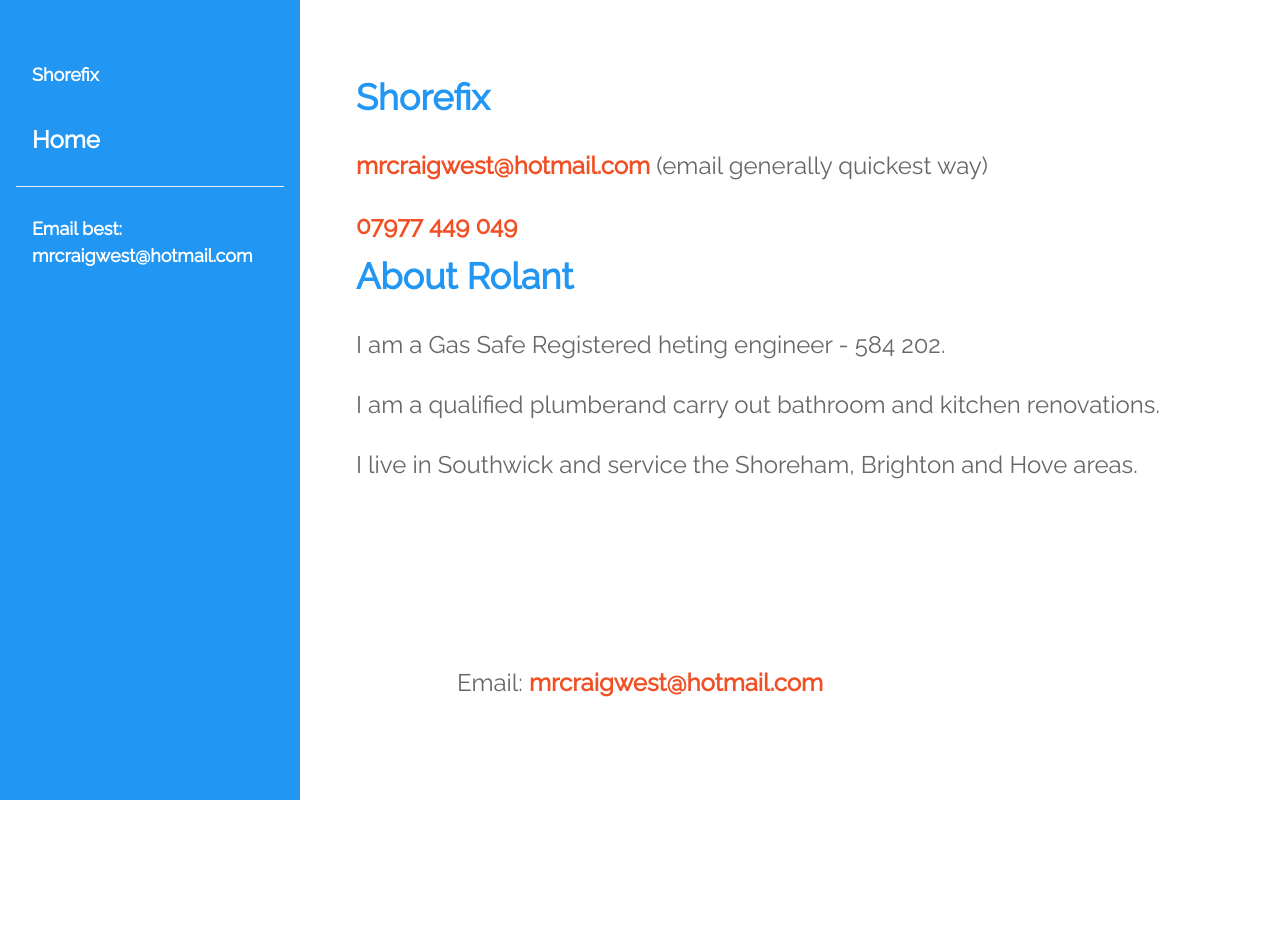
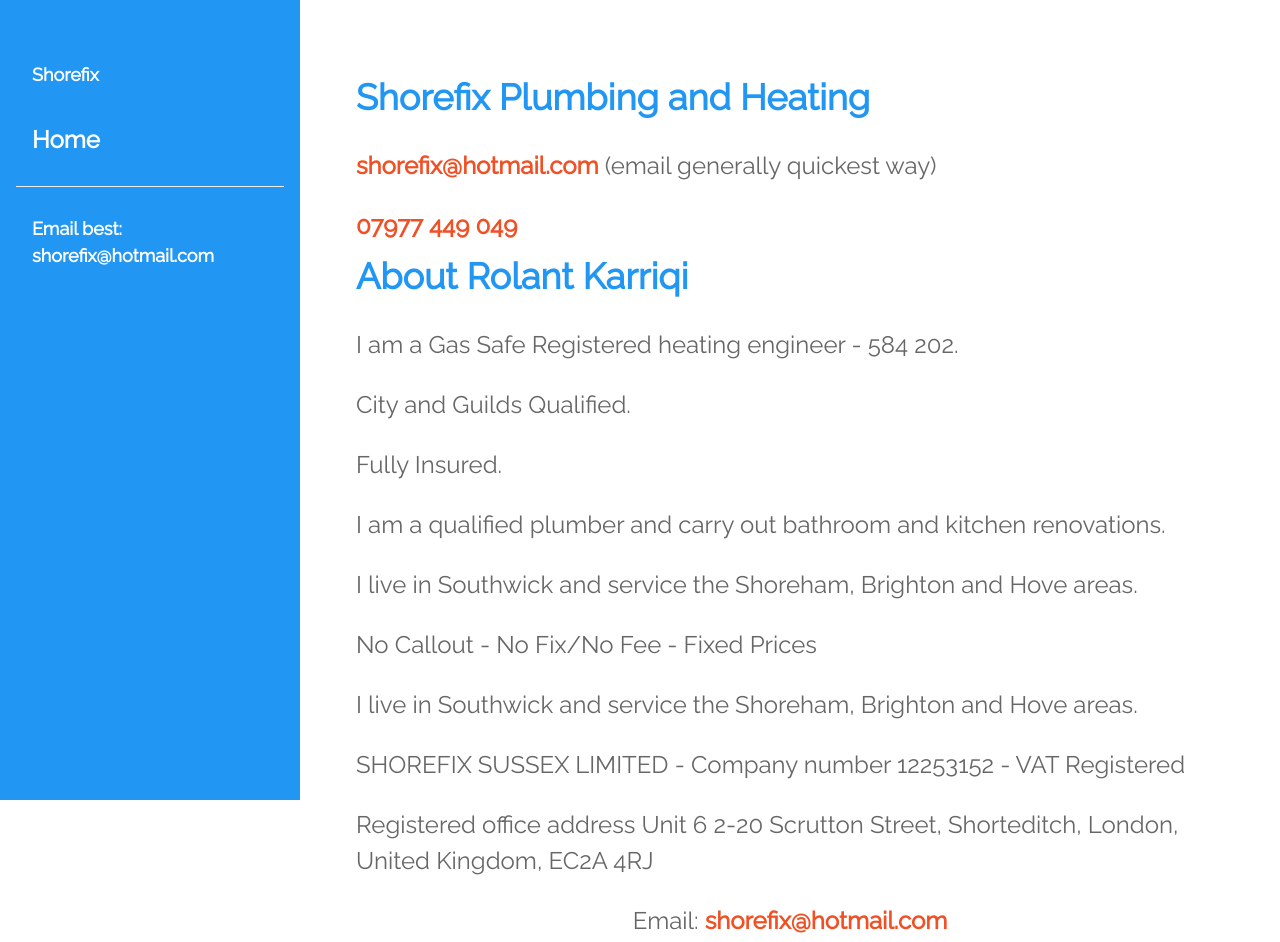
Before and after one commit to Python-Test-Engineer/ShoreFix.uk, a plain HTML site: page index.html in a window 1280 px wide. Before the commit the page ends 800 px from the top, so only its background shows below. Drawn offline with Linux system fonts and the light colour scheme; files that its build step writes are made by us from their sources.

Commit message:
Change email

```diff
--- a/index.html
+++ b/index.html
@@ -15,7 +15,7 @@
   <link rel="stylesheet" href="https://fonts.googleapis.com/css?family=Raleway" />
   <link rel="preconnect" href="https://fonts.gstatic.com" />
   <link rel="shortcut icon" type="image/x-icon" href="favicon.ico" />
-  <title>01273builders.co.uk</title>
+  <title>ShoreFix Plumbing and Heating</title>
 </head>
 
 <body>
@@ -34,8 +34,9 @@
             <a href="#work" onclick="w3_close()" class="w3-xlarge w3-bar-item w3-button w3-hover-white">Work</a>
             <a href="#prices" onclick="w3_close()" class="w3-xlarge w3-bar-item w3-button w3-hover-white">Prices</a> -->
       <hr />
-      <a href="mailto:mrcraigwest@hotmail.com" class="w3-large w3-bar-item w3-button w3-hover-white">Email best:
-        mrcraigwest@hotmail.com</a>
+      <a href="mailto:shorefix@hotmail.com?subject=EnquiryFromCard"
+        class="w3-large w3-bar-item w3-button w3-hover-white">Email best:
+        shorefix@hotmail.com</a>
 
 
 
@@ -45,7 +46,7 @@
   <!-- Top menu on small screens -->
   <header class="w3-container w3-xlarge w3-top w3-hide-large w3-blue w3-xlarge w3-padding">
     <a href="javascript:void(0)" class="w3-button w3-blue w3-margin-right" onclick="w3_open()">☰</a>
-    <span style="font-size:10px">Shorefix</span>
+    <span style="font-size:10px">Shorefix Plumbing and Heating</span>
   </header>
   <!-- Overlay effect when opening sidebar on small screens -->
   <div class="w3-overlay w3-hide-large" onclick="w3_close()" style="cursor: pointer" title="close side menu"
@@ -54,12 +55,13 @@
   <div class="w3-main" style="margin-left: 340px; margin-right: 40px">
     <!-- Header -->
     <div class="w3-container" style="margin-top: 60px" id="header">
-      <h1 class="w3-xxlarge w3-text-blue"><b>Shorefix</b>
+      <h1 class="w3-xxlarge w3-text-blue"><b>Shorefix Plumbing and Heating</b>
 
 
       </h1>
       <p>
-        <a href="mailto:mrcraigwest@hotmail.com">mrcraigwest@hotmail.com</a> (email generally quickest way)
+        <a href="mailto:shorefix@hotmail.com?subject=EnquiryFromCard">shorefix@hotmail.com</a> (email generally quickest
+        way)
       </p>
       <p>
         <a href="tel:07977449049">07977 449 049</a>
@@ -68,13 +70,24 @@
     </div>
     <!-- About -->
     <div class="w3-container" style="margin-top: -30px">
-      <h1 class="w3-xxlarge w3-text-blue"><b>About Rolant</b></h1>
+      <h1 class="w3-xxlarge w3-text-blue"><b>About Rolant Karriqi</b></h1>
       <div>
         <!-- <img src="./images/craig-west.jpg" style="width: 225px; height: 175px; padding: 0 20px; float: left"
           class="w3-circle" alt="Craig West" /> -->
-        <p>I am a Gas Safe Registered heting engineer - 584 202.</p>
-        <p>I am a qualified plumberand carry out bathroom and kitchen renovations.</p>
+        <p>I am a Gas Safe Registered heating engineer - 584 202.</p>
+        <p>City and Guilds Qualified.</p>
+        <p>Fully Insured.</p>
+        <p>I am a qualified plumber and carry out bathroom and kitchen renovations.</p>
         <p>I live in Southwick and service the Shoreham, Brighton and Hove areas.</p>
+        <p>No Callout - No Fix/No Fee - Fixed Prices</p>
+        <p>I live in Southwick and service the Shoreham, Brighton and Hove areas.</p>
+        <p>SHOREFIX SUSSEX LIMITED - Company number 12253152 - VAT Registered</p>
+        <p>Registered office address
+          Unit 6 2-20 Scrutton Street, Shorteditch, London, United Kingdom, EC2A 4RJ</p>
+        <p class="w3-center">
+          Email:
+          <a href="mailto:shorefix@hotmail.com?subject=EnquiryFromCard">shorefix@hotmail.com</a>
+        </p>
       </div>
       <div class="spacer"></div>
     </div>
@@ -83,11 +96,7 @@
   </div>
   <!-- Footer -->
   <div class="w3-container w3-padding" style="margin-top: 25px; padding-right: 8px">
-    <p>Shorefix Sussex Ltd...</p>
-    <p class="w3-center">
-      Email:
-      <a href="mailto:mrcraigwest@hotmail.com">mrcraigwest@hotmail.com</a>
-    </p>
+
   </div>
   <script src="js/back-to-top.js" defer></script>
   <back-to-top></back-to-top>
```
